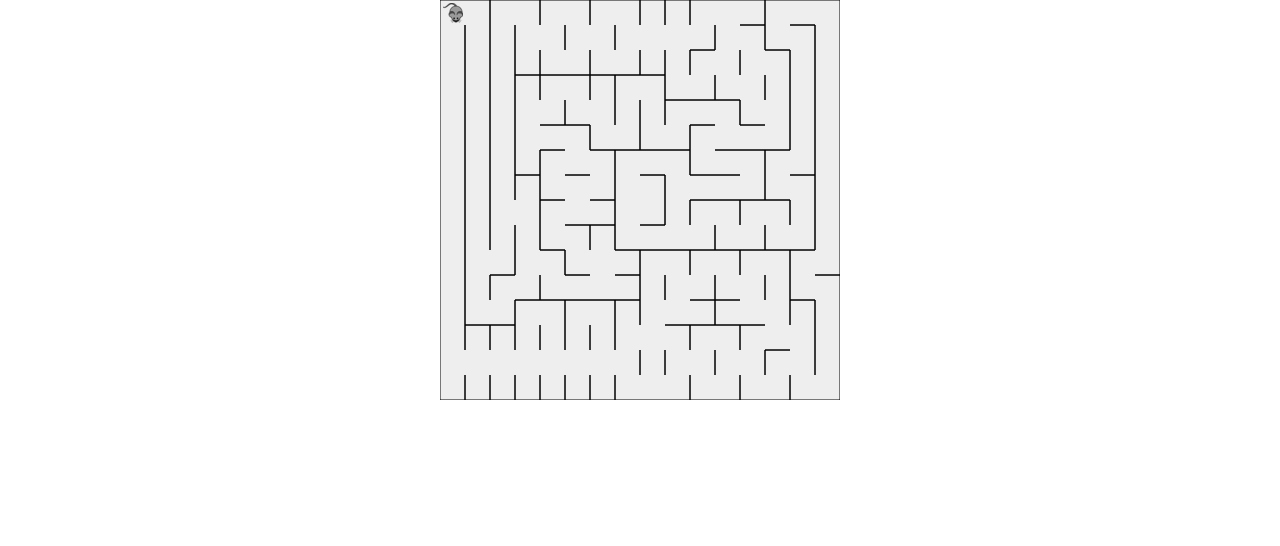
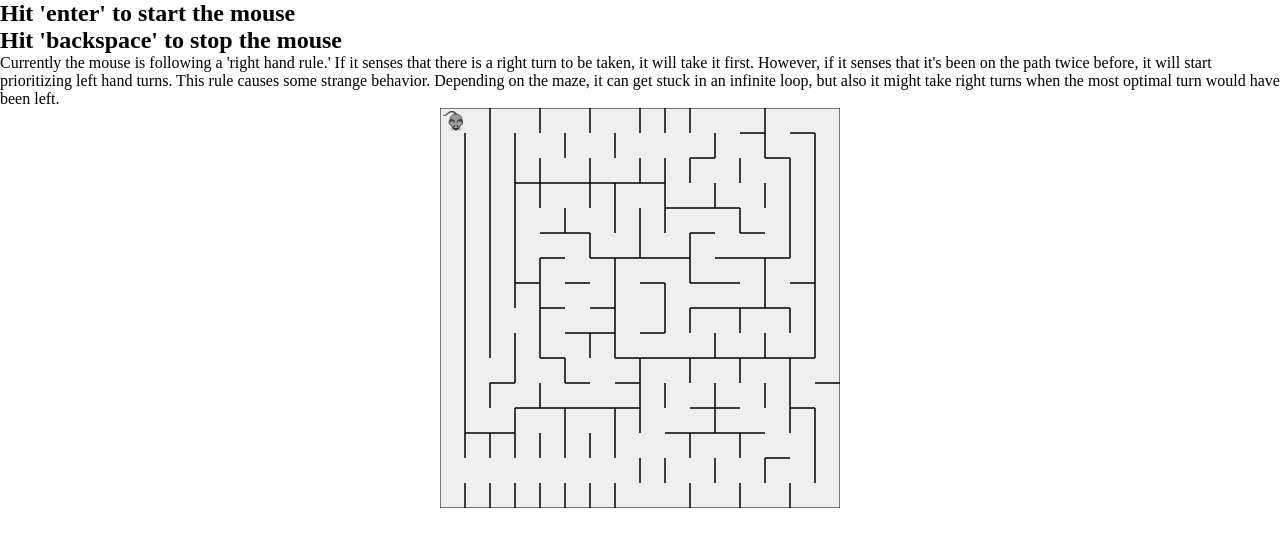
Before and after one commit to codechennerator/mouseAndMaze, a plain HTML site: page index.html in a window 1280 px wide. Drawn offline with Linux system fonts and the light colour scheme.

Commit message:
showing what I have now

```diff
--- a/index.html
+++ b/index.html
@@ -10,7 +10,10 @@
 </head>
 <body>
 
-<canvas id="myCanvas" width="400" height="400"></canvas>
+    <h2>Hit 'enter' to start the mouse</h2>
+    <h2>Hit 'backspace' to stop the mouse</h2>
+    <p>Currently the mouse is following a 'right hand rule.' If it senses that there is a right turn to be taken, it will take it first. However, if it senses that it's been on the path twice before, it will start prioritizing left hand turns. This rule causes some strange behavior. Depending on the maze, it can get stuck in an infinite loop, but also it might take right turns when the most optimal turn would have been left.</p>
+    <canvas id="myCanvas" width="400" height="400"></canvas>
 
 <script src="script.js"></script>
 </body>
```
Also changed, not shown: README.md.
